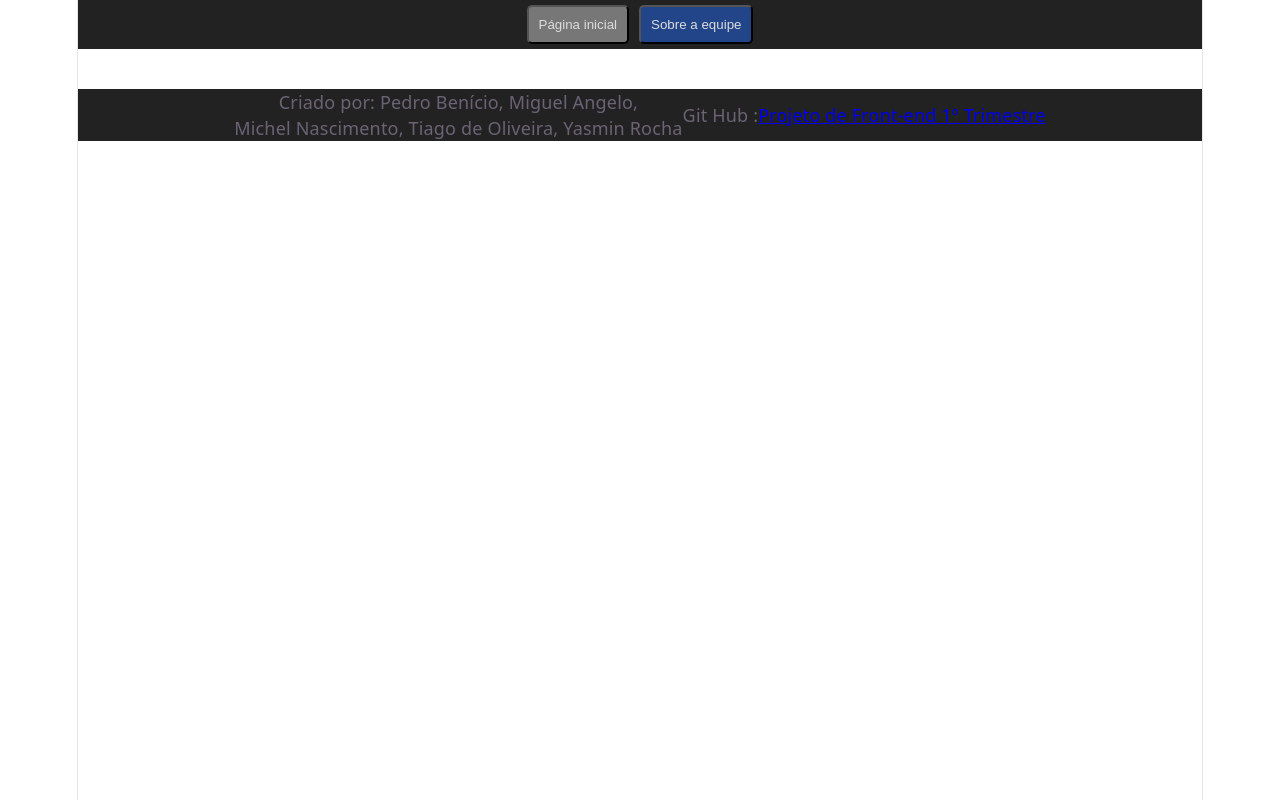
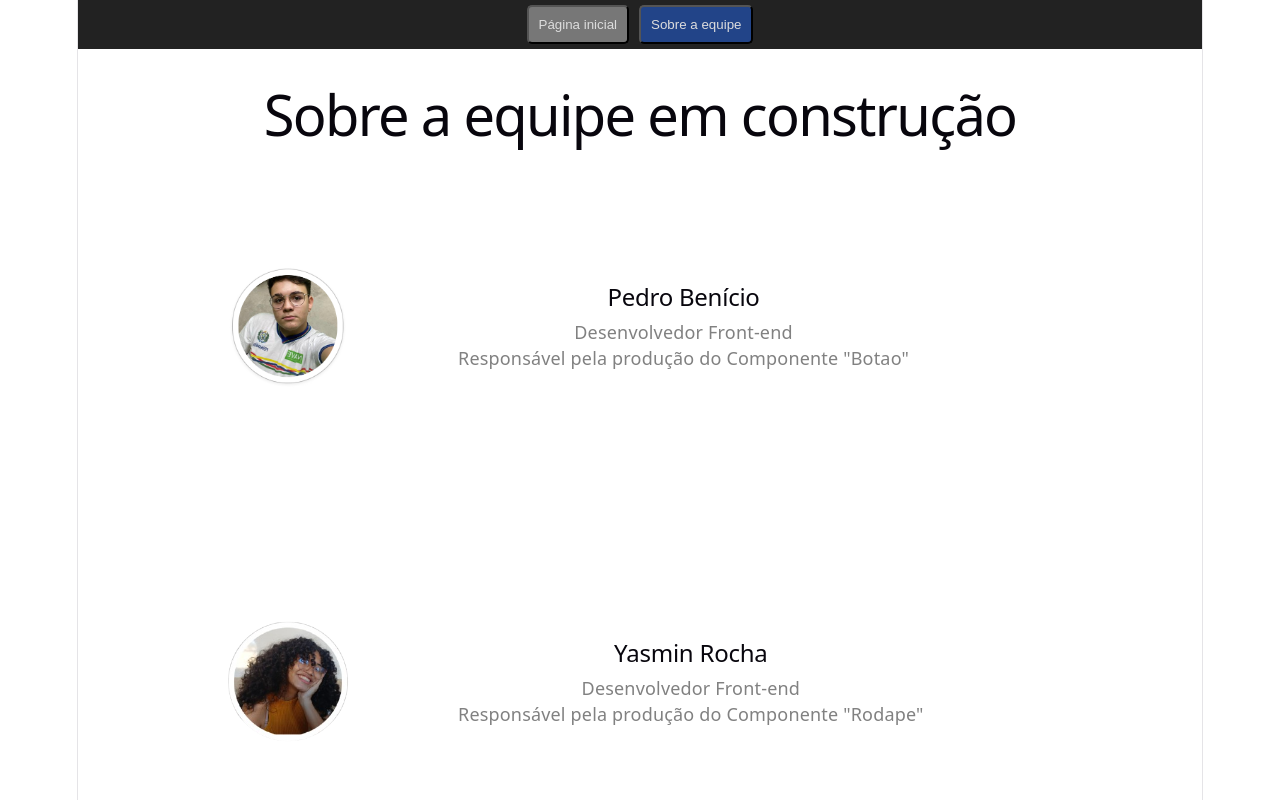
Before and after one commit to VicCAlq/2d-front-projeto-01, a React (Vite) app: page / in a window 1280 px wide. Both pictures are taken after a click on the button "Sobre a equipe". Shown: the top 800 px of the page. Built offline with nearby package versions, Linux system fonts and the light colour scheme.

Commit message:
Falta o Menu

```diff
--- a/src/App.jsx
+++ b/src/App.jsx
@@ -4,51 +4,17 @@ import Cabecalho from './components/Cabecalho'
 import Rodape from './components/Rodape'
 import Botao from './components/Botao'
 import Cards from './components/Cards'
-
-
-const estilos={
-   botao: {
-    backgroundColor: "#248",
-    color: "#ddd",
-    borderRadius: "5px",
-    padding: "10px",
-    margin: "5px",
-    width: "150px",
-    height: "50px",
-  }
-  ,botaoCentro: {
-
-  /*display: "flex",
-  justifyContent: "center",
-  alignItems: "center"*/
-  backgroundColor: "#248",
-  color: "#ddd",
-  borderRadius: "1000px",
-  padding: "10px",
-
-  }
-}
+import Conteudo from './components/Conteudo'
 
 export default function App() {
 
-  const paginaInicial = <>
-    <h1>Vamos ver nosso códigos aqui</h1>
-    <p>Para Saber mais sobre os códigos escolhidos, clique nas fotos abaixo:</p>
+  const [pagina, setPagina] = useState("inicial");
 
-  </>
-
-  const paginaEquipe = <>
-    <h1>Sobre a equipe em construção</h1>
-  </>
-
-
-
-
- const [pagina, setPagina] = useState("inicial")
-
-  return (
-    <>
-      <Cabecalho mudarPagina={setPagina} />
+  return (<>
+      <Cabecalho
+        pagina={pagina}
+        mudarPagina={setPagina}
+      />
 
       {pagina === "inicial" && (
         <>
@@ -60,7 +26,10 @@ export default function App() {
       )}
 
       {pagina === "equipe" && (
-        <h1>Sobre a equipe em construção</h1>
+        <div>
+          <h1>Sobre a equipe em construção</h1>
+          <Conteudo/>
+        </div>
       )}
 
       {["pedro","yasmin","miguel","tiago","michel"].includes(pagina) && (
--- a/src/components/Cabecalho.jsx
+++ b/src/components/Cabecalho.jsx
@@ -1,4 +1,4 @@
-import { useState } from "react";
+import React from "react";
 
 const estilos = {
   cabecalho: {
@@ -17,43 +17,30 @@ const estilos = {
   }
 }
 
-export default function Cabecalho({
-  paginaInicial, paginaEquipe, mudarPagina
-}) {
-  const [selecionado, setSelecionado] = useState("inicial")
-
-  return(<>
+export default function Cabecalho({ pagina, mudarPagina }) {
+  return (
     <header style={estilos.cabecalho}>
-      <button
-        style={{
-            ...estilos.botao,
-            backgroundColor: selecionado === "inicial"
-            ? "#248"
-            : "#777"
-        }}
-        onClick={() => {
-          setSelecionado("inicial")
-          mudarPagina(paginaInicial)
-        }}
-      >Página inicial</button>
-
-
-
 
       <button
         style={{
-            ...estilos.botao,
-            backgroundColor: selecionado === "equipe"
-            ? "#248"
-            : "#777"
+          ...estilos.botao,
+          backgroundColor: pagina === "inicial" ? "#248" : "#777"
         }}
+        onClick={() => mudarPagina("inicial")}
+      >
+        Página inicial
+      </button>
 
-       onClick={() => {
-        setSelecionado("equipe")
-        mudarPagina(paginaEquipe)
-      }}>Sobre a equipe</button>
-
+      <button
+        style={{
+          ...estilos.botao,
+          backgroundColor: pagina === "equipe" ? "#248" : "#777"
+        }}
+        onClick={() => mudarPagina("equipe")}
+      >
+        Sobre a equipe
+      </button>
 
     </header>
-  </>)
+  );
 }
--- /dev/null
+++ b/src/components/Conteudo.jsx
@@ -0,0 +1,85 @@
+import { useState } from "react";
+import Pedro from "../assets/Pedro.png";
+import Yasmin from "../assets/Yasmin-removebg-preview.png";
+import Miguel from "../assets/Miguel-removebg-preview.png";
+import Tiago from "../assets/Tiago.png";
+
+const estilos = {
+  container: {
+    display: "flex",
+    flexDirection: "column",
+    gap: "20px",
+    marginLeft: "20px"
+  },
+
+  figure: {
+    display: "flex",
+    alignItems: "center",
+    gap: "20px"
+  },
+
+  imagens: {
+    width: "300px",
+    height: "300px",
+    objectFit: "cover",
+    borderRadius: "50%",
+  },
+
+  texto: {
+    color: "#818181"
+  }
+}
+
+ export default function Conteudo({}){
+
+    return(<>
+    <div style={estilos.container}>
+        <figure style={estilos.figure}>
+        <img src={Pedro} alt="imagem de Pedro" style={estilos.imagens}/>
+            <figcaption style={estilos.texto}>
+                <h2>Pedro Benício</h2>
+                <p>Desenvolvedor Front-end</p>
+                <p>Responsável pela produção do Componente "Botao"</p>
+            </figcaption>
+         </figure>
+
+        <figure style={estilos.figure}>
+        <img src={Yasmin} alt="imagem de Yasmin" style={estilos.imagens}/>
+         <figcaption style={estilos.texto}>
+            <h2>Yasmin Rocha</h2>
+            <p>Desenvolvedor Front-end</p>
+            <p>Responsável pela produção do Componente "Rodape"</p>
+         </figcaption>
+         </figure>
+
+          <figure style={estilos.figure}>
+                <img src={Miguel} alt="imagem de Miguel" style={estilos.imagens}/>
+                <figcaption style={estilos.texto}>
+                    <h2>Miguel Angelo</h2>
+                    <p>Desenvolvedor Front-end</p>
+                    <p>Responsável pela produção do Componente "Cards"</p>
+                </figcaption>
+            </figure>
+
+
+        <figure style={estilos.figure}>
+            <img src={Tiago} alt="imagem de Tiago" style={estilos.imagens}/>
+            <figcaption style={estilos.texto}>
+                <h2>Tiago Oliveira</h2>
+                <p>Desenvolvedor Front-end</p>
+                <p>Responsável pela produção do Componente "Menu"</p>
+            </figcaption>
+        </figure>
+
+
+
+        <figure style={estilos.figure}>
+            <img src="src/assets/michel.png" alt="imagem de yasmin" style={estilos.imagens}/>
+            <figcaption style={estilos.texto}>
+                <h2>Michel Nacimento</h2>
+                <p>Desenvolvedor Front-end</p>
+                <p>Responsável pela produção do Componente "Conteudo"</p>
+            </figcaption>
+        </figure>
+    </div>
+</>) }
--- a/src/components/Rodape.jsx
+++ b/src/components/Rodape.jsx
@@ -2,23 +2,25 @@ import { useState } from "react";
 
 const estilos ={
     rodape: {
-        margin: "20px 0px 0px 0px",
-        backgroundColor: "#222",
-        display: "flex",
-        justifyContent: "center",
-        alignItems: "center",
+    margin: "20px 0px 0px 0px",
+    backgroundColor: "#222",
+    display: "flex",
+    flexDirection: "column", // 👈 isso resolve
+    justifyContent: "center",
+    alignItems: "center",
     }
 }
 export default function Rodape() {
     return(<>
         <footer style={estilos.rodape}>
-            <p>Criado por: Pedro Benício, Miguel Angelo,
-           <br /> Michel Nascimento, Tiago de Oliveira, Yasmin Rocha</p>
+
             <br /><p>Git Hub :
                  <a href="https://github.com/VicCAlq/2d-front-projeto-01/tree/1-Yasmin-Thiago-Benicio-Michel-Miguel"
                  target="_blank" >
                     Projeto de Front-end 1º Trimestre
                     </a></p>
+                    <p style={{color:"gold"}}>Criado por: Pedro Benício, Miguel Angelo,
+            Michel Nascimento, <br/>Tiago de Oliveira, Yasmin Rocha</p>
         </footer>
     </>)
 }
```
